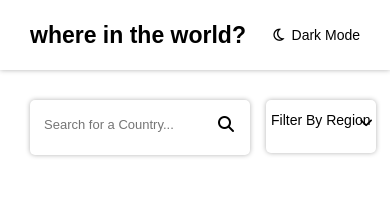
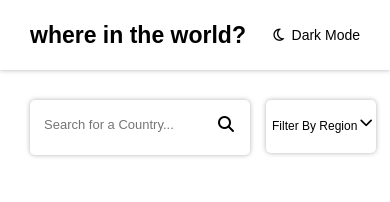
Before and after one commit to Shreya-Naithani/RestCountries_API, a plain HTML site: page index.html in a window 390 px wide. Shown: the top 202 px of the page. Drawn offline with Linux system fonts and the light colour scheme; no server answers; a web font is replaced by a local one.

Commit message:
Update style.css
commit

```diff
--- a/style.css
+++ b/style.css
@@ -323,7 +323,9 @@ font-size:13px;
     left: 2.5rem;
   }
   p {
-    font-size: 14px;
+
+    font-size: 12px;
+    padding: 7px 1px;
   }
   .dropdown{
     position: relative;
```
